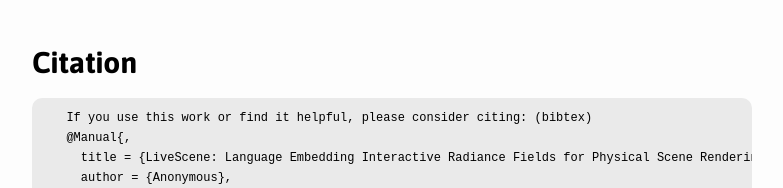
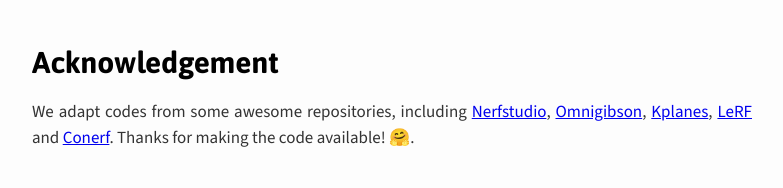
Before and after one commit to livesceness/livescenes.github.io, a plain HTML site: page docs/index.html in a window 1280 px wide. Shown: the part 4368-4556 px from the top of the page, without its empty margins (248-1031 px from the left). Drawn offline with nearby package versions, Linux system fonts and the light colour scheme.

Commit message:
Acknowledgement

```diff
--- a/docs/index.html
+++ b/docs/index.html
@@ -12,8 +12,7 @@
   <meta name="viewport" content="width=device-width, initial-scale=1, minimum-scale=1" />
 
   <title>LiveScene: Language Embedding Interactive Radiance Fields for Physical Scene Rendering and Control</title>
-  <link rel="icon" type="image/webp"
-    href="static/image/favicon.webp">
+  <link rel="icon" type="image/webp" href="static/image/favicon.webp">
   <!-- Google tag (gtag.js) -->
   <script async src="https://www.googletagmanager.com/gtag/js?id=G-9Z7HCWJNBC"></script>
   <script>
@@ -43,7 +42,8 @@
         LiveScene
         <!-- <img src="static/image/favicon.webp" style="height: 60px; margin-bottom: -10px"> -->
       </h1>
-      <h1 class="subheader"><b>Language Embedding Interactive Radiance Fields for Physical Scene Rendering and Control</b></h1>
+      <h1 class="subheader"><b>Language Embedding Interactive Radiance Fields for Physical Scene Rendering and
+          Control</b></h1>
 
       <div class="row">
         <div class="author-col">
@@ -62,7 +62,8 @@
     </div>
     <p class="tldr">
       <b>TL;DR</b>:
-      Embedding language feature to interactive physical scenes, grounding and manipulating interactable objects with language instructions; Interaction space factorization; Dataset;
+      Embedding language feature to interactive physical scenes, grounding and manipulating interactable objects with
+      language instructions; Interaction space factorization; Dataset;
     </p>
     <!-- <video id="main-video" muted autoplay controls playsinline loop>
       <source id="mp4" src="https://www.youtube.com/embed/Or-yvKHUrZ0" type="video/mp4">
@@ -177,31 +178,17 @@
         <button id="next" class="next-nav">&#10095;</button>
       </div>
 
-      <!-- <div class="img-container">
-        <div class="paragraph">
-            Click the thumbnails below to load scenes, use ON/OFF to toggle between RGB and 3D relevancy videos.
-        </div>
-        <iframe id="main-video" height="404.9" src="static/video/demo001.mp4" title="YouTube video player"
-          frameborder="0"
-          allow="accelerometer; autoplay; clipboard-write; encrypted-media; gyroscope; picture-in-picture; web-share"
-          allowfullscreen></iframe>
-        <iframe id="main-video" height="404.9" src="static/video/demo002.mp4" title="YouTube video player"
-          frameborder="0"
-          allow="accelerometer; autoplay; clipboard-write; encrypted-media; gyroscope; picture-in-picture; web-share"
-          allowfullscreen></iframe>
-        <iframe id="main-video" height="404.9" src="static/video/demo003.mp4" title="YouTube video player"
-          frameborder="0"
-          allow="accelerometer; autoplay; clipboard-write; encrypted-media; gyroscope; picture-in-picture; web-share"
-          allowfullscreen></iframe>
-        <iframe id="main-video" height="404.9" src="static/video/demo004.mp4" title="YouTube video player"
-          frameborder="0"
-          allow="accelerometer; autoplay; clipboard-write; encrypted-media; gyroscope; picture-in-picture; web-share"
-          allowfullscreen></iframe>
-        <iframe id="main-video" height="404.9" src="static/video/demo005.mp4" title="YouTube video player"
-          frameborder="0"
-          allow="accelerometer; autoplay; clipboard-write; encrypted-media; gyroscope; picture-in-picture; web-share"
-          allowfullscreen></iframe>
-      </div> -->
+      <h2 class="section-header">Acknowledgement</h2>
+      <div class="paragraph">
+        <p>We adapt codes from some awesome repositories, including <a
+            href="https://github.com/nerfstudio-project/nerfstudio" target="_blank">Nerfstudio</a>, <a
+            href="https://behavior.stanford.edu/omnigibson/getting_started/installation.html"
+            target="_blank">Omnigibson</a>, <a href="https://github.com/Giodiro/kplanes_nerfstudio"
+            target="_blank">Kplanes</a>, <a href="https://github.com/kerrj/lerf/" target="_blank">LeRF</a> and <a
+            href="https://github.com/kacperkan/conerf" target="_blank">Conerf</a>. Thanks for making the code available!
+          🤗.
+        </p>
+      </div>
 
       <h2 class="section-header">Citation</h2>
       <div class="citation">
```
